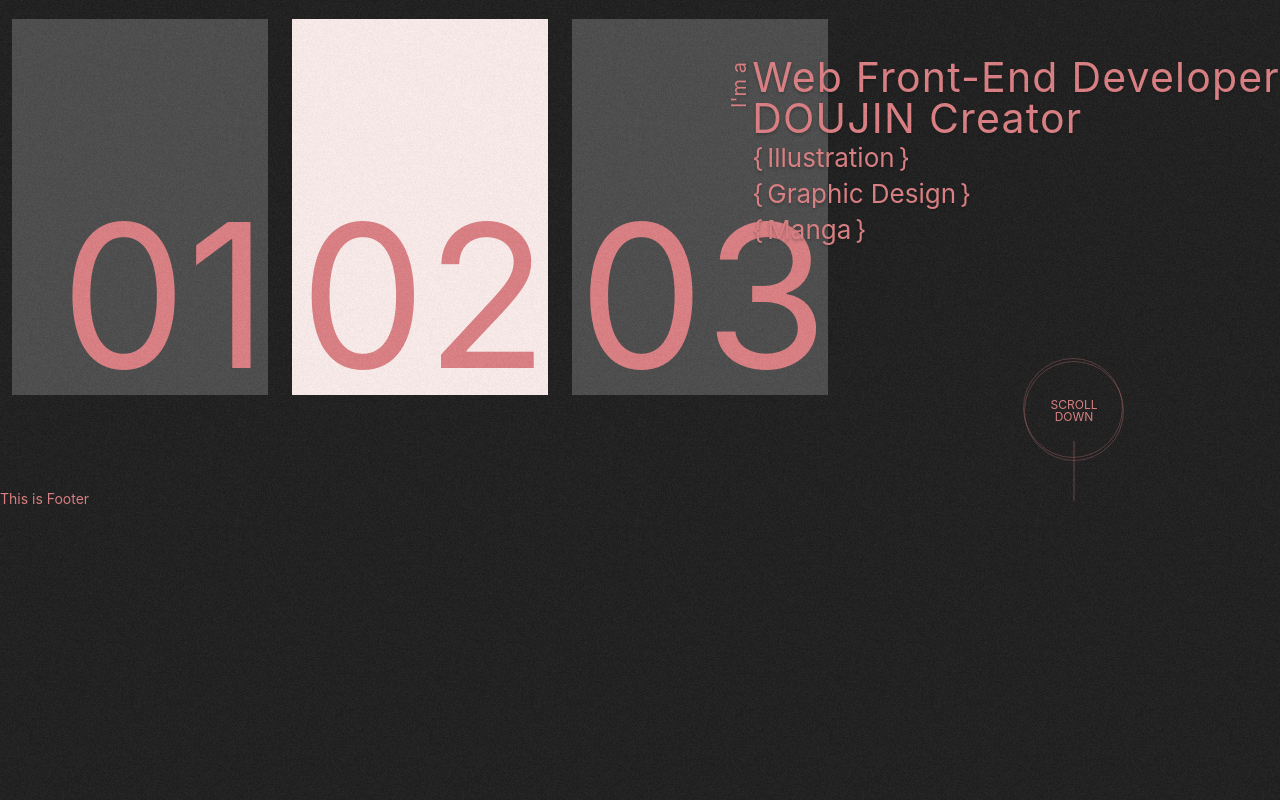
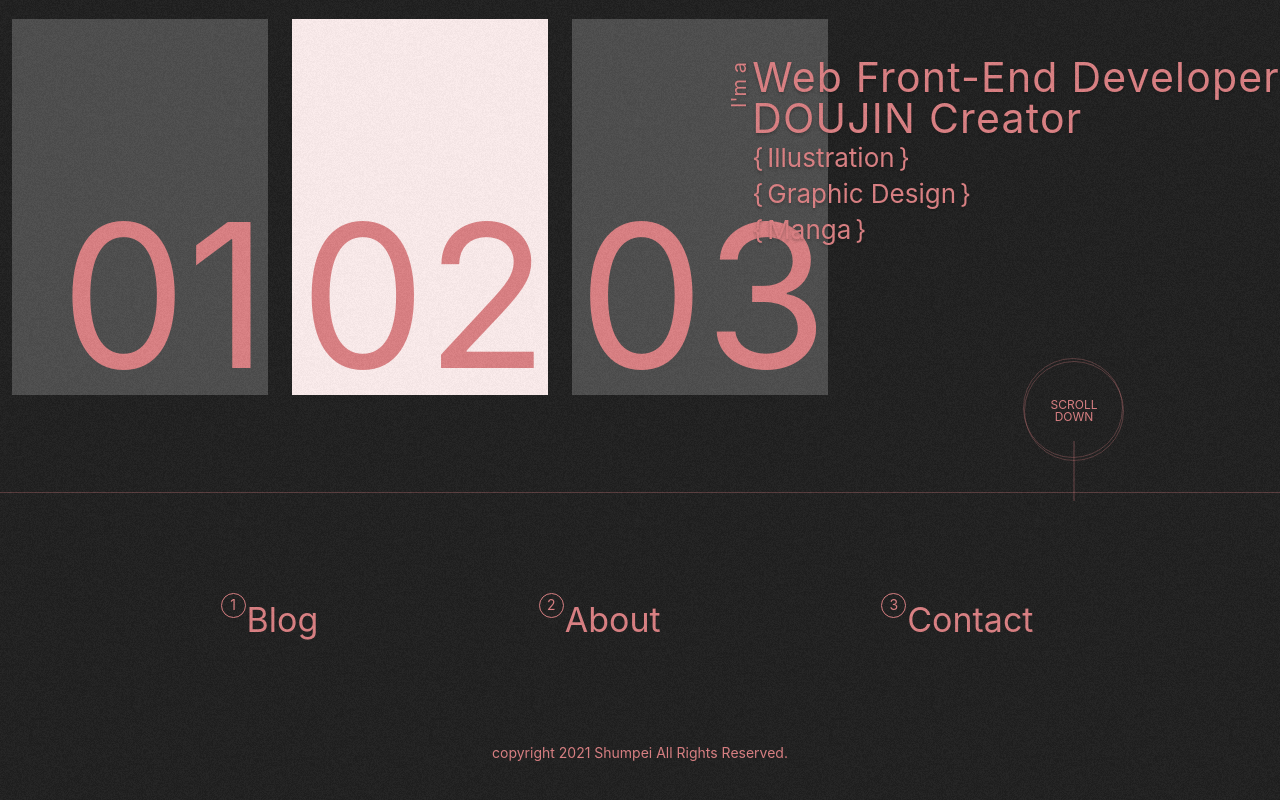
Before and after one commit to Shumpei0111/mbjs2021, a Next.js app: page / in a window 1280 px wide. Shown: the part 308-1108 px from the top of the page. Before the commit the page ends 815 px from the top, so only its background shows below. Built offline with nearby package versions, Linux system fonts and the light colour scheme.

Commit message:
Update フッター　スタイル追加完了

```diff
--- a/src/components/footer.js
+++ b/src/components/footer.js
@@ -1,6 +1,16 @@
+import * as style from '../styles/module/_footer.module.scss';
+
 const Footer = () => {
     return (
-        <footer>This is Footer</footer>
+        <footer className={style.footerContainer}>
+            <div class={style.footerTopBorder} />
+            <ul className={style.footerLinks}>
+                <li className={style.footerLinks__item}>Blog</li>
+                <li className={style.footerLinks__item}>About</li>
+                <li className={style.footerLinks__item}>Contact</li>
+            </ul>
+            <address className={style.footer__address}>copyright 2021 Shumpei All Rights Reserved.</address>
+        </footer>
     )
 };
 
--- a/src/styles/base.scss
+++ b/src/styles/base.scss
@@ -32,6 +32,7 @@ body {
     max-width: v.$max-width;
     min-width: v.$min-width;
     margin: 0 auto;
+    overflow-x: hidden;
 }
 
 a {
--- /dev/null
+++ b/src/styles/module/_footer.module.scss
@@ -0,0 +1,49 @@
+@use './variables.module' as v;
+
+$containerHeight: 335px;
+$addressHeight: 82px;
+
+.footerContainer {
+    height: $containerHeight;
+    margin-left: calc(-50vw + 50%);
+    margin-right: calc(-50vw + 50%);
+
+    .footerTopBorder {
+        border-top: 1px solid;
+        opacity: 0.3;
+    }
+
+    .footerLinks {
+        display: flex;
+        justify-content: space-evenly;
+        align-items: center;
+        height: calc($containerHeight - $addressHeight);
+
+        &__item {
+            font-size: 3.4rem;
+            position: relative;
+
+            @for $i from 1 through 3 {
+                &:nth-of-type(#{$i}):before {
+                    content: '#{$i}';
+                    border: 1px solid;
+                    border-radius: 50%;
+                    font-size: 1.4rem;
+                    width: 25px;
+                    height: 25px;
+                    position: absolute;
+                    text-align: center;
+                    top: -10px;
+                    left: -26px;
+                    padding: 4px;
+                }
+            }
+        }
+    }
+
+    .footer__address {
+        height: $addressHeight;
+        text-align: center;
+        font: inherit;
+    }
+}
```
